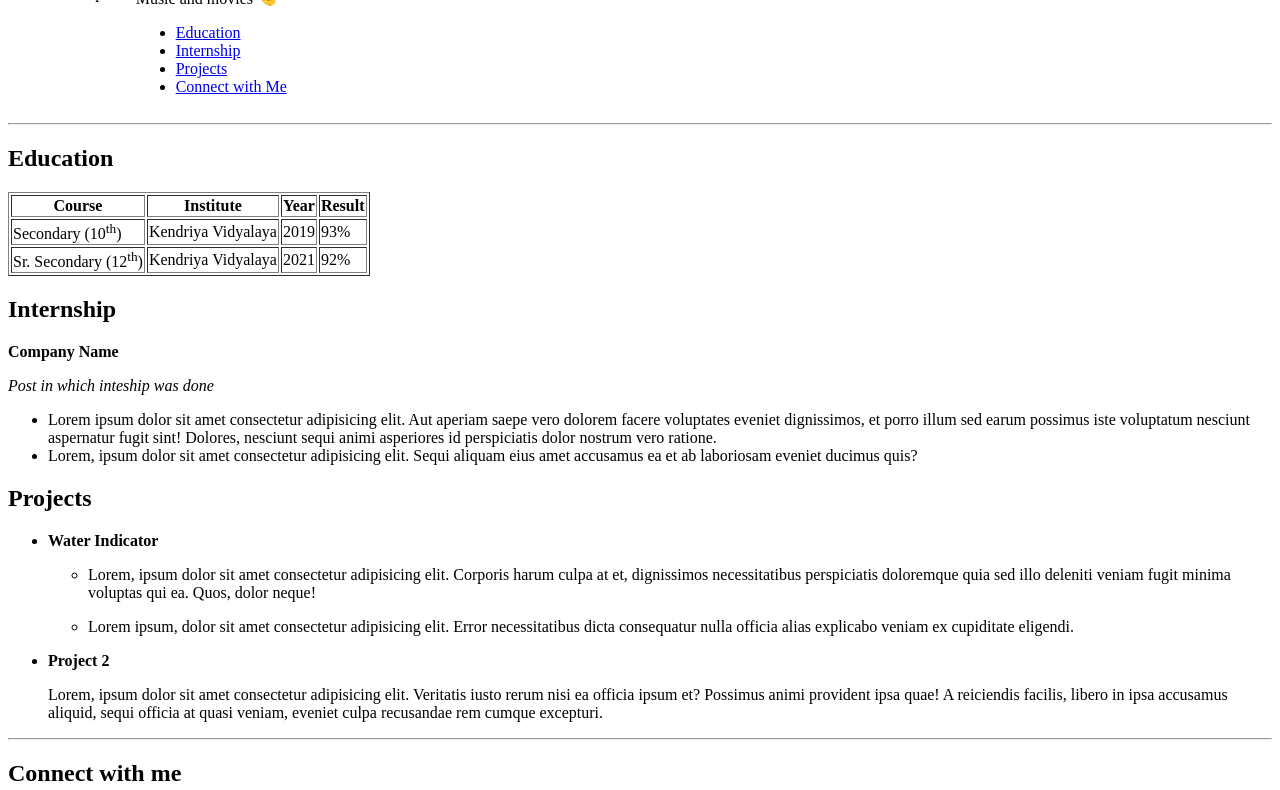
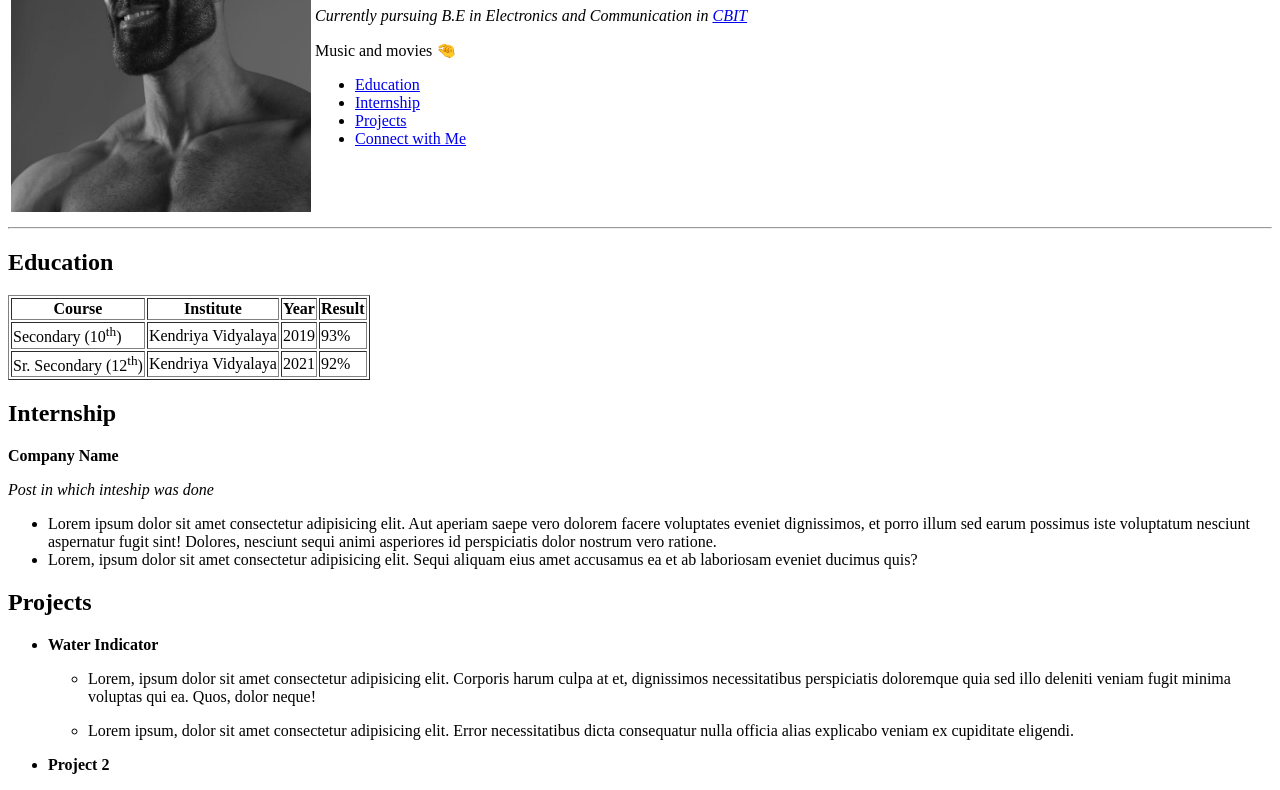
Before and after one commit to abhinav-2202/resume, a plain HTML site: page index.html in a window 1280 px wide. Shown: the part 136-926 px from the top of the page. Drawn offline with Linux system fonts and the light colour scheme.

Commit message:
Update index.html

```diff
--- a/index.html
+++ b/index.html
@@ -11,7 +11,7 @@
       <table>
         <tr>
           <td>
-            <img width="300" src="images/66f-1.jpg" alt="Abhinav's photo" />
+            <img width="300" src="66f-1.jpg" alt="Abhinav's photo" />
           </td>
           <td>
             <h1>Abhinav Mahadevan</h1>
```
